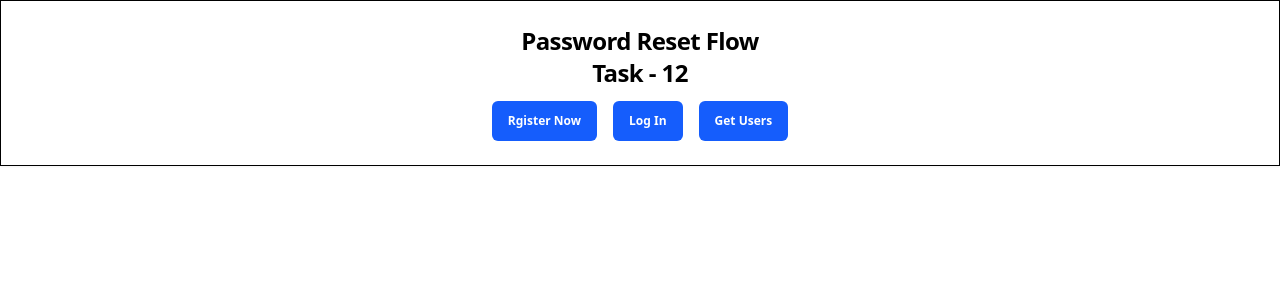
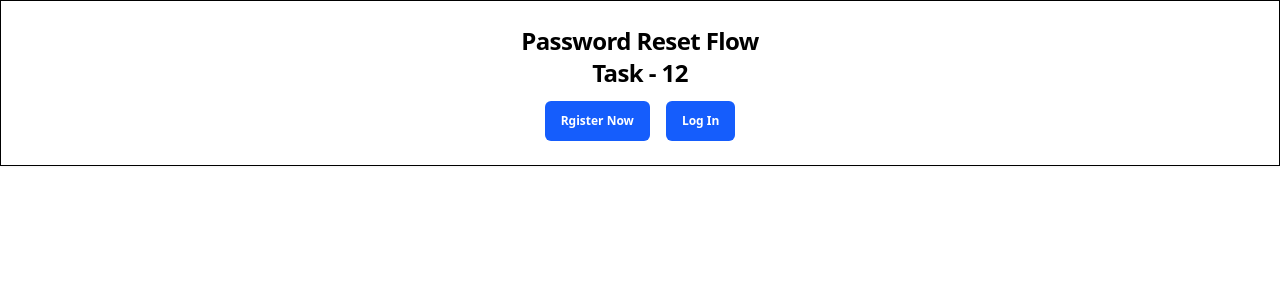
Before and after one commit to Paramesh-Kumar-2004/Password_Reset_Flow_Frontend_Task-12, a React (Vite) app: page /#/ in a window 1280 px wide. Shown: the top 300 px of the page. Built offline with nearby package versions, Linux system fonts and the light colour scheme; sample sign-in values are in the browser's storage.

Commit message:
Removed GetUser

```diff
--- a/src/Pages/Home.jsx
+++ b/src/Pages/Home.jsx
@@ -41,13 +41,13 @@ const Home = () => {
                             <div className="text-xs font-bold">Log In</div>
                         </div>
                     </Link>
-                    {role === "admin" && (
+                    {/* {role === "admin" && (
                         <button onClick={fetchUsers} className="w-full sm:w-auto bg-blue-600 hover:bg-sky-700 text-white rounded-md inline-flex items-center justify-center px-4 py-3 cursor-pointer">
                             <div className="text-left rtl:text-right">
                                 <div className="text-xs font-bold">Get Users</div>
                             </div>
                         </button>
-                    )}
+                    )} */}
                 </div>
             </div>
 
--- a/src/Pages/Login.jsx
+++ b/src/Pages/Login.jsx
@@ -114,7 +114,6 @@ const Login = () => {
                         </div>
                     </div>
 
-
                     <div>
                         <div className='flex justify-center items-center'>
                             <h1 className='text-gray-300 font-semibold'>
```
